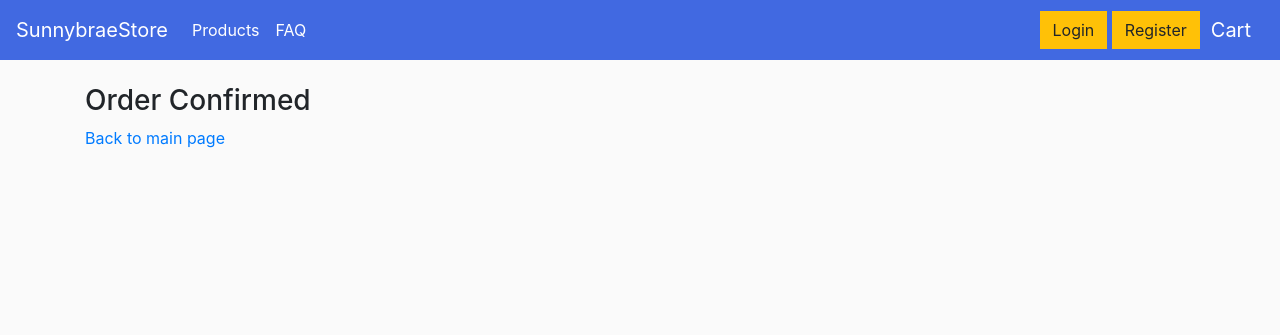
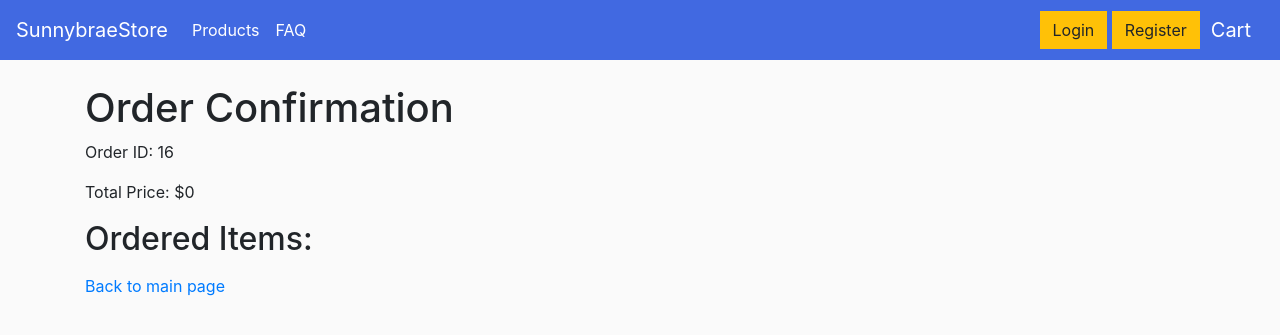
Before and after one commit to Rinkesh-P/Sunnybrae-Superette-OnlineStore, a Django app: page /order_confirmation/ in a window 1280 px wide. Shown: the top 335 px of the page. Run offline with Django 5.2, Linux system fonts and the light colour scheme; data comes from the database, SQL or seed files in the repository; both versions use the stored data as it was after the commit; some libraries are stand-ins or nearby versions.

Commit message:
order_confirmation page displaying the correct data.
The order confirmation page is displaying the current data for when the customer has finished their order and has paid for it. However when testing for guest customer it doesn't display anything besides the order id. so will need to get that working.

```diff
--- a/SunnybraeWeb/store/templates/store/checkout.html
+++ b/SunnybraeWeb/store/templates/store/checkout.html
@@ -3,6 +3,9 @@
 {% block content %}
 
     <h3> Checkout </h3>
+
+
+
     <div class = "containter">
         <form method = "POST" action="">
             {% csrf_token %}
--- a/SunnybraeWeb/store/templates/store/order_confirmation.html
+++ b/SunnybraeWeb/store/templates/store/order_confirmation.html
@@ -2,7 +2,19 @@
 {% load static %}
 {% block content %}
 
-    <h3> Order Confirmed </h3>
+    <h1>Order Confirmation</h1>
+    {% if order %}
+        <p>Order ID: {{ order.id }}</p>
+        <p>Total Price: ${{ order.get_cart_total }}</p>
+        <h2>Ordered Items:</h2>
+        <ul>
+            {% for item in order.orderitem_set.all %}
+                <li> {{ item.quantity }}x {{ item.product.item_name }} </li>
+            {% endfor %}
+        </ul>
+    {% else %}
+        <p>No completed order found.</p>
+    {% endif %}
 
     <a href="{% url 'product' %}"> Back to main page </a>
 
--- a/SunnybraeWeb/store/views.py
+++ b/SunnybraeWeb/store/views.py
@@ -82,7 +82,6 @@ def faq(request):
 def checkout(request):
 
     guest_customer = Customer()
-
     order = None
 
     if request.user.is_authenticated:
@@ -126,8 +125,20 @@ def checkout(request):
     return render(request, 'store/checkout.html', context)
 
 def order_confirmation(request):
-    context = {}
-    return render (request, 'store/order_confirmation.html', context)
+    customer = None
+
+    if request.user.is_authenticated:
+        customer = request.user.customer
+
+    try:
+        order = Order.objects.filter(customer=customer, complete=True).latest('date_ordered')
+        print("ORDER IS HERE", order)
+    except Order.DoesNotExist:
+        order = None
+        print("No completed order found for customer.")
+
+    context = {'order': order}
+    return render(request, 'store/order_confirmation.html', context)
 
 def cart(request):
 
```
Also changed, not shown: SunnybraeWeb/db.sqlite3.
